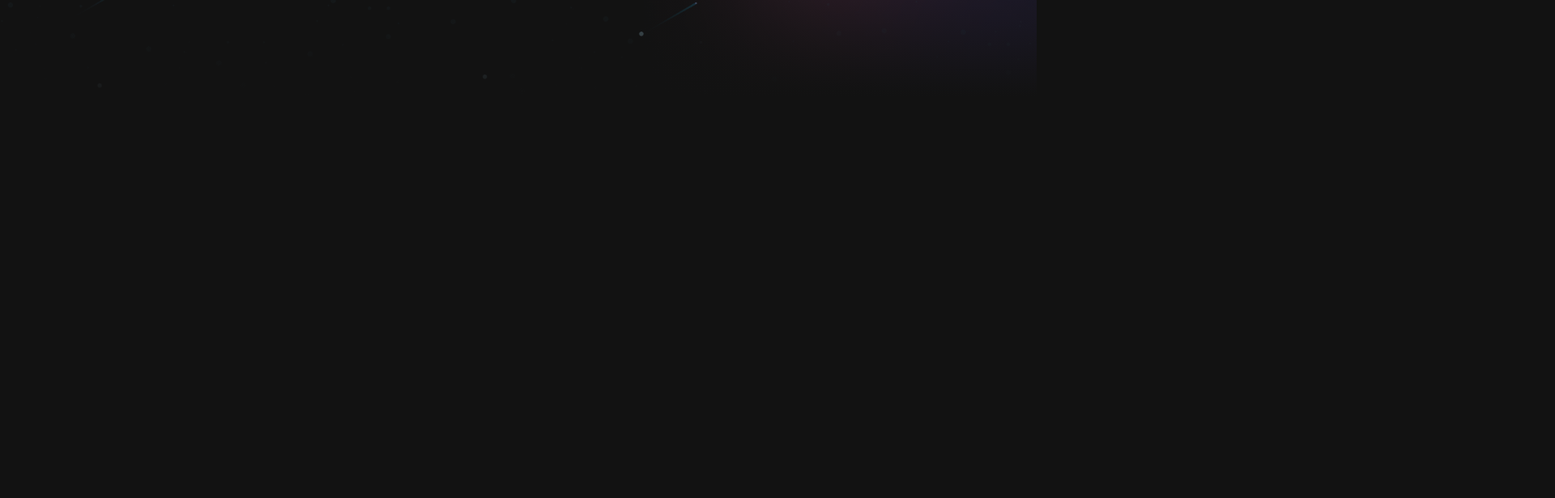
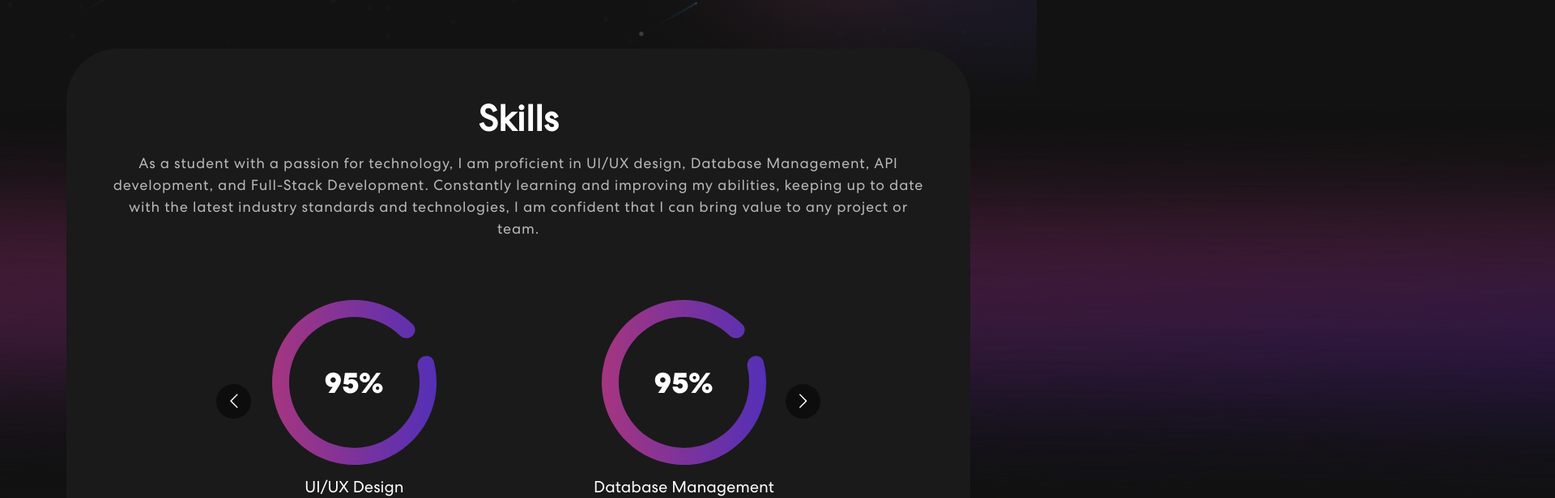
Before and after one commit to LynnT-2003/My-Portfolio-App, a React (Create React App) app in the folder my-portfolio-app/: page / in a window 1280 px wide. Shown: the part 627-1243 px from the top of the page at 81% size, 1920 px wide, since content can reach past the window. Before the commit the page ends 800 px from the top, so only its background shows below. Built offline with nearby package versions, Linux system fonts and the light colour scheme.

Commit message:
added Skills component to App.js

```diff
--- a/my-portfolio-app/src/App.js
+++ b/my-portfolio-app/src/App.js
@@ -2,13 +2,26 @@ import logo from "./logo.svg";
 import "./App.css";
 import { NavBar } from "./components/NavBar";
 import { Banner } from "./components/Banner";
+import { Skills } from "./components/Skills";
 import "bootstrap/dist/css/bootstrap.min.css";
 
 function App() {
   return (
-    <div className="App">
+    <div
+      className="App"
+      // style={{
+      //   backgroundImage:
+      //     "radial-gradient( circle farthest-corner at 10% 20%,  rgba(90,92,106,1) 0%, rgba(32,45,58,1) 81.3% );",
+      //   backgroundRepeat: "no-repeat",
+      //   backgroundSize: "cover",
+      //   backgroundPosition: "center center",
+      //   height: "100vh", // Adjust the height as needed
+      //   width: "100vw", // Adjust the width as needed
+      // }}
+    >
       <NavBar />
       <Banner />
+      <Skills />
     </div>
   );
 }
```
